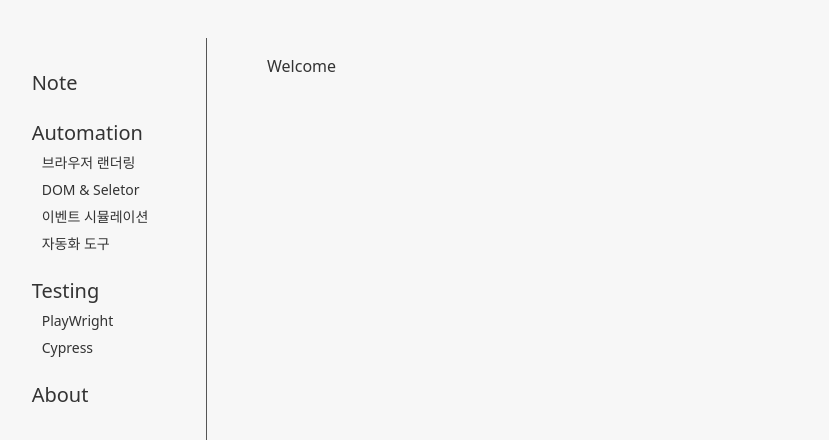
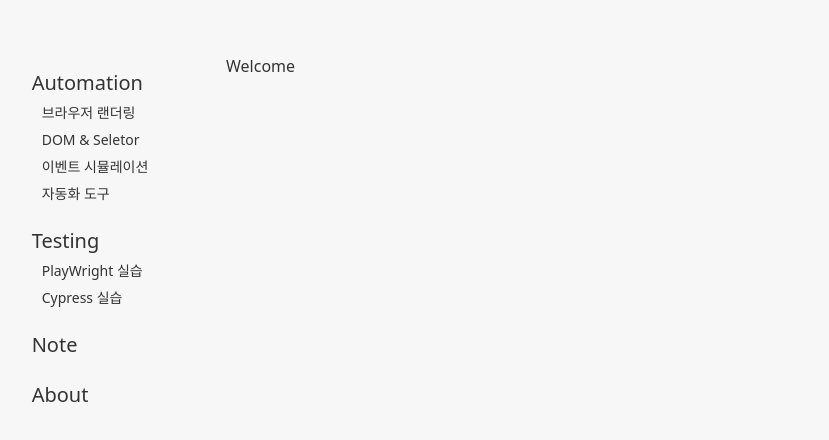
Before and after one commit to juyeong-yun/qa_automation, a plain HTML site: page index.html in a window 1280 px wide. Shown: the part 78-518 px from the top of the page, without its empty margins (26-855 px from the left). Drawn offline with Linux system fonts and the light colour scheme; a web font is replaced by a local one.

Commit message:
메뉴명 수정

```diff
--- a/index.html
+++ b/index.html
@@ -15,7 +15,6 @@
     <main>
         <div class="menu">
             <ul>
-                <li><a href="pages/note.html">Note</a></li>
                 <li class="menu-dropdown"> <a>Automation</a>
                     <ul class="dropdown-content">
                         <li><a href="#">브라우저 랜더링</a></li>
@@ -26,15 +25,16 @@
                 </li>
                 <li class="menu-dropdown"><a>Testing</a>
                     <ul class="dropdown-content">
-                        <li><a href="#">PlayWright</a></li>
-                        <li><a href="#">Cypress</a></li>
+                        <li><a href="#">PlayWright 실습</a></li>
+                        <li><a href="#">Cypress 실습</a></li>
                     </ul>
                 </li>
+                <li><a href="pages/note.html">Note</a></li>
                 <li><a href="pages/about.html">About</a></li>
             </ul>
         </div>
 
-        <div class="divider"></div>
+        <!-- <div class="divider"></div> -->
 
         <div class="content">
             <h3>Welcome</h3>
```
